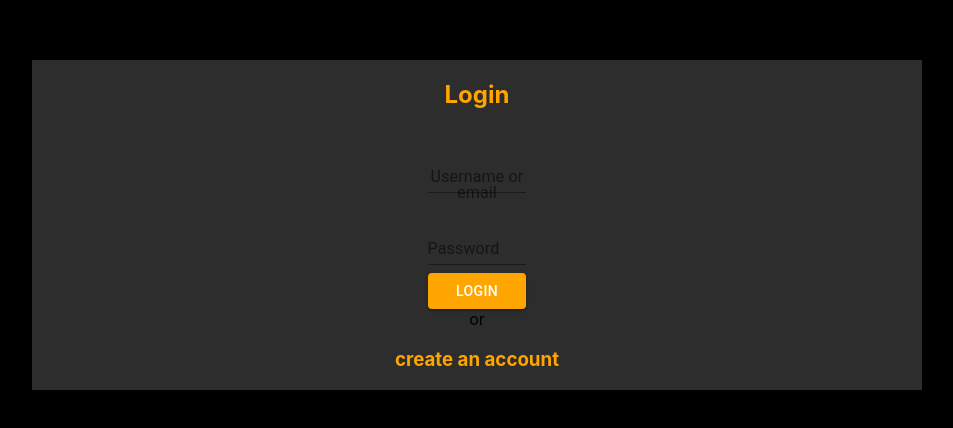
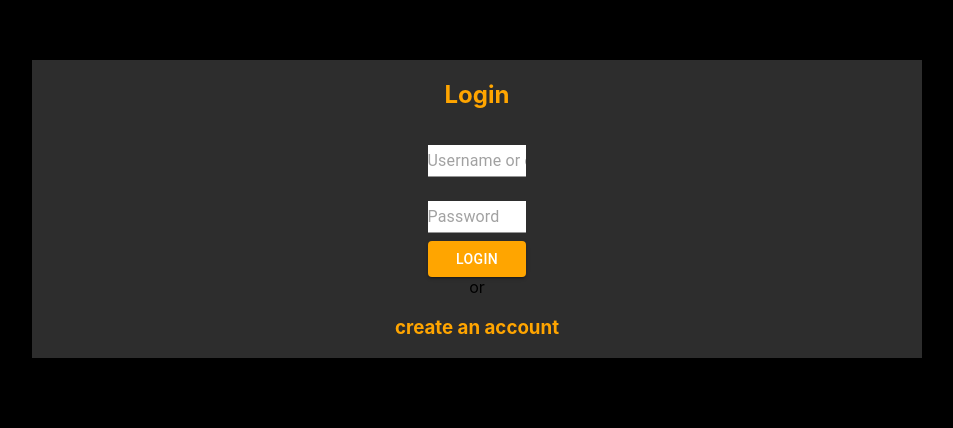
Before and after one commit to YauhenDavidovich/to-do-Ultimate-Systems, a React (Create React App) app: page /#/login in a window 1280 px wide. Shown: the part 204-632 px from the top of the page, without its empty margins (163-1116 px from the left). Built offline with nearby package versions, Linux system fonts and the light colour scheme.

Commit message:
feat: add form textfield style

```diff
--- a/src/components/login/LoginForm.tsx
+++ b/src/components/login/LoginForm.tsx
@@ -1,5 +1,5 @@
 import React from 'react';
-import {Button, FormControl, FormGroup, Grid, TextField} from "@material-ui/core";
+import {Button, FormControl, FormGroup, Grid, makeStyles, TextField} from "@material-ui/core";
 import {useDispatch} from "react-redux";
 import {useFormik} from "formik";
 import {loginTC} from "../../bll/login-reducer";
@@ -9,6 +9,11 @@ type FormikErrorType = {
     password?: string
 }
 
+const useStyles = makeStyles((theme) => ({
+    input: {
+        backgroundColor: "white",
+    },
+}));
 
 export const LoginForm = () => {
     const dispatch = useDispatch()
@@ -37,14 +42,15 @@ export const LoginForm = () => {
         },
     })
 
-
+    const classes = useStyles();
     return <Grid container justify="center">
         <Grid item xs={4}>
             <form onSubmit={formik.handleSubmit}>
                 <FormControl>
                     <FormGroup>
                         <TextField
-                            label="Username or email"
+                            inputProps={{ className: classes.input }}
+                            placeholder="Username or email"
                             margin="normal"
                             name="identifier"
                             onChange={formik.handleChange}
@@ -54,8 +60,9 @@ export const LoginForm = () => {
                         {formik.touched.identifier && formik.errors.identifier && <div style={{color: 'red'}}>{formik.errors.identifier}</div>}
 
                         <TextField
+                            inputProps={{ className: classes.input }}
                             type="password"
-                            label="Password"
+                            placeholder="Password"
                             margin="normal"
                             name="password"
                             onChange={formik.handleChange}
--- a/src/components/registration/RegisterForm.tsx
+++ b/src/components/registration/RegisterForm.tsx
@@ -1,5 +1,5 @@
 import React from 'react'
-import {FormControl, FormGroup, FormLabel, TextField, Button, Grid} from '@material-ui/core'
+import {FormControl, FormGroup, FormLabel, TextField, Button, Grid, makeStyles} from '@material-ui/core'
 import {useFormik} from "formik";
 import {useDispatch} from "react-redux";
 import {registerTC} from "../../bll/registration-reducer";
@@ -12,6 +12,11 @@ type FormikErrorType = {
 
 }
 
+const useStyles = makeStyles((theme) => ({
+    input: {
+        backgroundColor: "white",
+    },
+}));
 
 export const RegistrationForm = () => {
     const dispatch = useDispatch()
@@ -48,17 +53,18 @@ export const RegistrationForm = () => {
         },
     })
 
+    const classes = useStyles();
 
     return <Grid container justify="center">
         <Grid item xs={4}>
             <form onSubmit={formik.handleSubmit}>
                 <FormControl>
-                    <FormLabel>
-                        <p>Create an new account:</p>
-                    </FormLabel>
                     <FormGroup>
                         <TextField
-                            label="Username"
+                            inputProps={{ className: classes.input }}
+                            variant="outlined"
+                            fullWidth
+                            placeholder="Username"
                             margin="normal"
                             name="username"
                             onChange={formik.handleChange}
@@ -68,8 +74,11 @@ export const RegistrationForm = () => {
                         {formik.touched.email && formik.errors.email && <div style={{color: 'red'}}>{formik.errors.email}</div>}
 
                         <TextField
-                            label="Email"
+                            inputProps={{ className: classes.input }}
+                            placeholder="Email"
                             margin="normal"
+                            fullWidth
+                            variant="outlined"
                             name="email"
                             onChange={formik.handleChange}
                             value={formik.values.email}
@@ -77,19 +86,25 @@ export const RegistrationForm = () => {
                         />
                         {formik.touched.email && formik.errors.email && <div style={{color: 'red'}}>{formik.errors.email}</div>}
                         <TextField
+                            inputProps={{ className: classes.input }}
                             type="password"
-                            label="Password"
+                            placeholder="password"
                             margin="normal"
                             name="password"
+                            variant="outlined"
+                            fullWidth
                             onChange={formik.handleChange}
                             value={formik.values.password}
                             onBlur={formik.handleBlur}
                         />
                         {formik.touched.password && formik.errors.password && <div style={{color: 'red'}}>{formik.errors.password}</div>}
                         <TextField
+                            inputProps={{ className: classes.input }}
                             type="password"
-                            label="Repeat password"
+                            placeholder="repeat password"
                             margin="normal"
+                            variant="outlined"
+                            fullWidth
                             name="repeatPassword"
                             onChange={formik.handleChange}
                             value={formik.values.repeatPassword}
--- a/src/components/registration/Registration.tsx
+++ b/src/components/registration/Registration.tsx
@@ -6,9 +6,10 @@ import {RegistrationForm} from "./RegisterForm";
 export const Registration = () => {
     let history = useHistory();
     return (
-        <Grid container justify="center">
+        <Grid container justify="center" style={{backgroundColor: "rgb(45, 45, 45)", maxWidth: 890, marginTop: 200, padding: 10}}>
             <Grid item xs={4}>
                 <button onClick={() => history.goBack()}>Back</button>
+                <h2 style={{color: 'orange'}}>Create an new account:</h2>
                 <RegistrationForm/>
             </Grid>
         </Grid>
```
